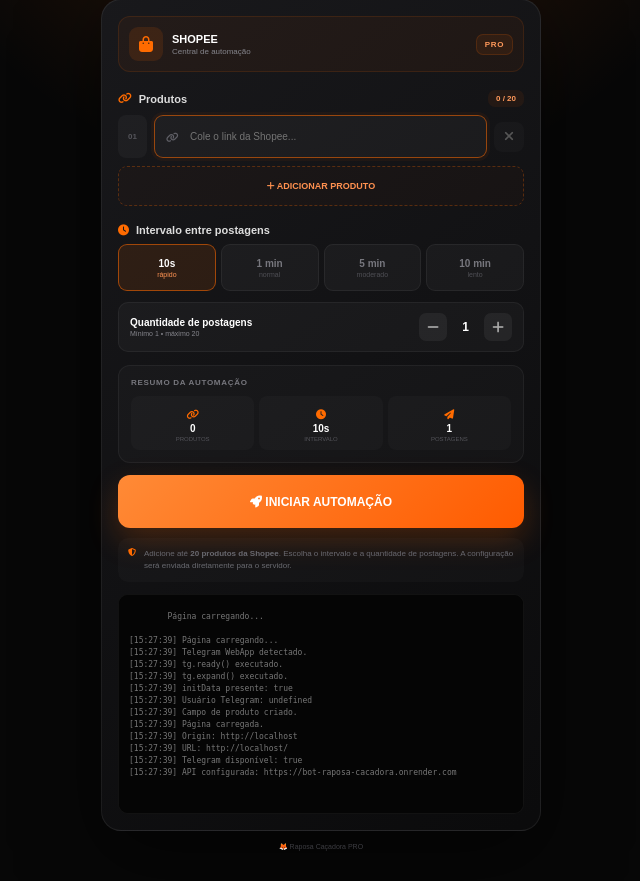
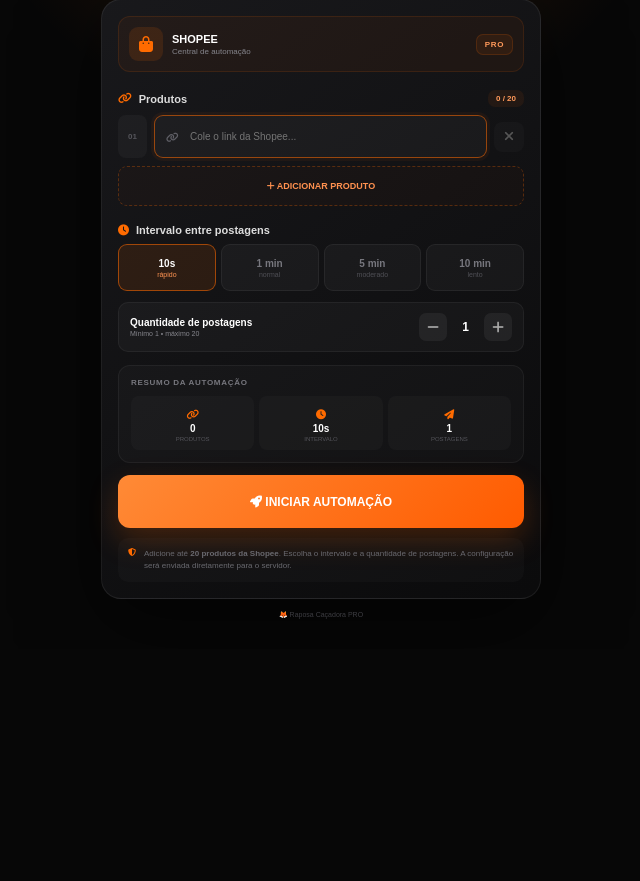
Before and after one commit to bussinessstore20-wq/Bot-raposa-cacadora, a Flask app: page / in a window 1280 px wide. Shown: the part 164-1045 px from the top of the page, without its empty margins (319-959 px from the left). After the commit the page ends 783 px from the top, so only its background shows below. Run offline with Flask 3, Linux system fonts and the light colour scheme; some libraries are stand-ins or nearby versions.

Commit message:
index.html

```diff
--- a/templates/index.html
+++ b/templates/index.html
@@ -499,28 +499,6 @@
       color: var(--orange);
       margin-right: 5px;
     }
-
-    .debug {
-      margin-top: 12px;
-      padding: 10px;
-      border-radius: 10px;
-      color: #777;
-      background: #050505;
-      border: 1px solid rgba(255,255,255,.05);
-      font-family: monospace;
-      font-size: 8px;
-      line-height: 1.5;
-      white-space: pre-wrap;
-      word-break: break-word;
-      max-height: 220px;
-      overflow-y: auto;
-    }
-
-    .debug-title {
-      color: var(--orange);
-      font-weight: 900;
-      margin-bottom: 5px;
-    }
   </style>
 </head>
 
@@ -779,19 +757,6 @@
 
     </div>
 
-    <div
-      class="debug"
-      id="debug"
-    >
-      <div class="debug-title">
-        DEBUG
-      </div>
-
-      <div id="debugLog">
-        Página carregando...
-      </div>
-    </div>
-
   </main>
 
   <div class="footer">
@@ -804,7 +769,7 @@
 <script>
 
   /* ==========================================================
-     CONFIGURAÇÃO PRINCIPAL
+     CONFIGURAÇÃO
   ========================================================== */
 
   const API_URL =
@@ -812,45 +777,8 @@
 
   const MAX_LINKS = 20;
 
-
   let intervaloSelecionado = 10;
-
   let quantidade = 1;
-
-
-  /* ==========================================================
-     DEBUG
-  ========================================================== */
-
-  const debugLog =
-    document.getElementById("debugLog");
-
-
-  function debug(mensagem) {
-
-    const agora =
-      new Date().toLocaleTimeString(
-        "pt-BR"
-      );
-
-    console.log(
-      mensagem
-    );
-
-    debugLog.innerText +=
-      `\n[${agora}] ${mensagem}`;
-
-    const box =
-      document.getElementById("debug");
-
-    box.scrollTop =
-      box.scrollHeight;
-  }
-
-
-  debug(
-    "Página carregando..."
-  );
 
 
   /* ==========================================================
@@ -863,45 +791,23 @@
 
   if (tg) {
 
-    debug(
-      "Telegram WebApp detectado."
-    );
-
     try {
-
       tg.ready();
-
-      debug(
-        "tg.ready() executado."
-      );
-
     } catch (erro) {
-
-      debug(
-        "Erro no tg.ready(): " +
+      console.error(
+        "Erro no tg.ready():",
         erro
       );
-
-    }
-
+    }
 
     try {
-
       tg.expand();
-
-      debug(
-        "tg.expand() executado."
-      );
-
     } catch (erro) {
-
-      debug(
-        "Erro no tg.expand(): " +
+      console.error(
+        "Erro no tg.expand():",
         erro
       );
-
-    }
-
+    }
 
     try {
 
@@ -915,13 +821,12 @@
 
     } catch (erro) {
 
-      debug(
-        "Erro header Telegram: " +
+      console.error(
+        "Erro no header do Telegram:",
         erro
       );
 
     }
-
 
     try {
 
@@ -935,45 +840,12 @@
 
     } catch (erro) {
 
-      debug(
-        "Erro background Telegram: " +
+      console.error(
+        "Erro no background do Telegram:",
         erro
       );
 
     }
-
-
-    debug(
-      "initData presente: " +
-      Boolean(tg.initData)
-    );
-
-
-    if (
-      tg.initDataUnsafe &&
-      tg.initDataUnsafe.user
-    ) {
-
-      debug(
-        "Usuário Telegram: " +
-        JSON.stringify(
-          tg.initDataUnsafe.user
-        )
-      );
-
-    } else {
-
-      debug(
-        "Usuário Telegram não disponível."
-      );
-
-    }
-
-  } else {
-
-    debug(
-      "Telegram WebApp NÃO detectado."
-    );
 
   }
 
@@ -1165,12 +1037,6 @@
 
 
     input.focus();
-
-
-    debug(
-      "Campo de produto criado."
-    );
-
 
     atualizarInterface();
 
@@ -1405,13 +1271,6 @@
 
             atualizarInterface();
 
-
-            debug(
-              "Intervalo selecionado: " +
-              intervaloSelecionado +
-              " segundos."
-            );
-
           }
         );
 
@@ -1554,23 +1413,8 @@
 
   async function enviarConfiguracao() {
 
-    debug(
-      "================================"
-    );
-
-    debug(
-      "BOTÃO INICIAR CLICADO."
-    );
-
-
     const links =
       obterLinks();
-
-
-    debug(
-      "Quantidade de links encontrados: " +
-      links.length
-    );
 
 
     msgBox.style.display =
@@ -1581,16 +1425,10 @@
       links.length === 0
     ) {
 
-      debug(
-        "Nenhum link encontrado."
-      );
-
-
       mostrarMensagem(
         "❌ Adicione pelo menos 1 produto da Shopee.",
         "erro"
       );
-
 
       return;
 
@@ -1606,26 +1444,14 @@
       );
 
 
-    debug(
-      "Links inválidos: " +
-      invalidos.length
-    );
-
-
     if (
       invalidos.length > 0
     ) {
 
-      debug(
-        "Existem links inválidos."
-      );
-
-
       mostrarMensagem(
         "❌ Corrija os links inválidos antes de iniciar.",
         "erro"
       );
-
 
       return;
 
@@ -1637,43 +1463,24 @@
       quantidade > links.length
     ) {
 
-      debug(
-        "Quantidade inválida: " +
-        quantidade
-      );
-
-
       mostrarMensagem(
         "❌ A quantidade de postagens é inválida.",
         "erro"
       );
 
-
       return;
 
     }
 
 
     /* ========================================================
-       INIT DATA
+       INIT DATA TELEGRAM
     ======================================================== */
 
     const initData =
       tg
         ? tg.initData
         : "";
-
-
-    debug(
-      "initData presente: " +
-      Boolean(initData)
-    );
-
-
-    debug(
-      "initData tamanho: " +
-      initData.length
-    );
 
 
     let usuario =
@@ -1689,20 +1496,6 @@
       usuario =
         tg.initDataUnsafe.user;
 
-
-      debug(
-        "Usuário: " +
-        JSON.stringify(
-          usuario
-        )
-      );
-
-    } else {
-
-      debug(
-        "Usuário Telegram não disponível."
-      );
-
     }
 
 
@@ -1733,30 +1526,6 @@
     };
 
 
-    debug(
-      "Payload preparado."
-    );
-
-
-    debug(
-      "Quantidade: " +
-      quantidade
-    );
-
-
-    debug(
-      "Intervalo: " +
-      intervaloSelecionado
-    );
-
-
-    debug(
-      "URL API: " +
-      API_URL +
-      "/api/configurar"
-    );
-
-
     /* ========================================================
        ESTADO VISUAL
     ======================================================== */
@@ -1778,11 +1547,6 @@
     ======================================================== */
 
     try {
-
-      debug(
-        "Iniciando fetch POST..."
-      );
-
 
       const resposta =
         await fetch(
@@ -1812,29 +1576,8 @@
         );
 
 
-      debug(
-        "Fetch terminou."
-      );
-
-
-      debug(
-        "HTTP status: " +
-        resposta.status
-      );
-
-
       const texto =
         await resposta.text();
-
-
-      debug(
-        "Resposta do servidor:"
-      );
-
-
-      debug(
-        texto
-      );
 
 
       let resultado =
@@ -1850,9 +1593,8 @@
 
       } catch {
 
-        debug(
-          "Resposta não é JSON válido."
-        );
+        resultado =
+          {};
 
       }
 
@@ -1875,23 +1617,6 @@
          SUCESSO
       ====================================================== */
 
-      debug(
-        "CONFIGURAÇÃO ACEITA PELO SERVIDOR."
-      );
-
-
-      if (
-        resultado.task_id
-      ) {
-
-        debug(
-          "Task ID: " +
-          resultado.task_id
-        );
-
-      }
-
-
       mostrarMensagem(
 
         "✓ " +
@@ -1954,16 +1679,6 @@
       console.error(
         "Erro ao enviar:",
         erro
-      );
-
-
-      debug(
-        "ERRO NO FETCH:"
-      );
-
-
-      debug(
-        erro.toString()
       );
 
 
@@ -2021,12 +1736,6 @@
     taskId
   ) {
 
-    debug(
-      "Monitorando tarefa: " +
-      taskId
-    );
-
-
     const url =
       API_URL +
       "/api/status/" +
@@ -2060,8 +1769,8 @@
               !resposta.ok
             ) {
 
-              debug(
-                "Status da tarefa HTTP " +
+              console.error(
+                "Status da tarefa HTTP",
                 resposta.status
               );
 
@@ -2072,15 +1781,6 @@
 
             const dados =
               await resposta.json();
-
-
-            debug(
-              "Tarefa: " +
-              dados.status +
-              " | " +
-              dados.progresso +
-              "%"
-            );
 
 
             if (
@@ -2098,11 +1798,6 @@
               );
 
 
-              debug(
-                "Automação concluída."
-              );
-
-
               return;
 
             }
@@ -2131,9 +1826,9 @@
             erro
           ) {
 
-            debug(
-              "Erro monitorando tarefa: " +
-              erro.message
+            console.error(
+              "Erro monitorando tarefa:",
+              erro
             );
 
           }
@@ -2149,35 +1844,6 @@
      INICIALIZAÇÃO
   ========================================================== */
 
-  debug(
-    "Página carregada."
-  );
-
-
-  debug(
-    "Origin: " +
-    window.location.origin
-  );
-
-
-  debug(
-    "URL: " +
-    window.location.href
-  );
-
-
-  debug(
-    "Telegram disponível: " +
-    Boolean(tg)
-  );
-
-
-  debug(
-    "API configurada: " +
-    API_URL
-  );
-
-
   atualizarInterface();
 
 </script>
```
